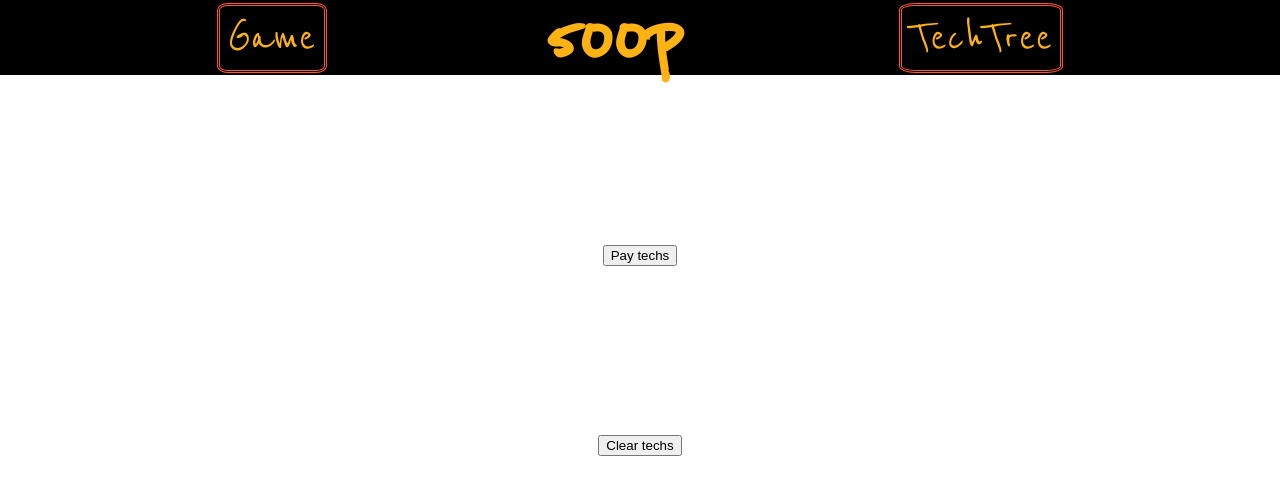
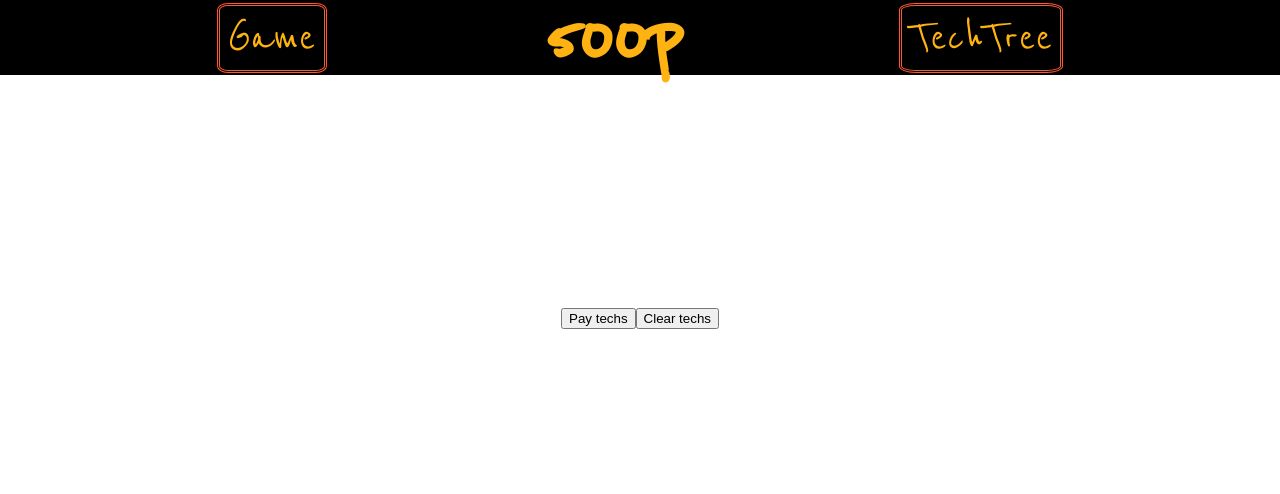
Before and after one commit to olandr/surrender-jam2021, a React (Vite) app: page / in a window 1280 px wide. Shown: the top 494 px of the page. Built offline with nearby package versions, Linux system fonts and the light colour scheme.

Commit message:
Adds non-empty cart + styling for overdraft

```diff
--- a/src/tech/TechTree.jsx
+++ b/src/tech/TechTree.jsx
@@ -4,7 +4,7 @@ import Graph from "react-graph-vis";
 
 export const TechTree = (props) => {
   const [tree, setTree] = useState();
-  const [cart, setCart] = useState([]);
+  const [cart, setCart] = useState([0]);
   const [overdraft, setOverdraft] = useState(false);
   const [ruleAddition, setRuleAddition] = useState(0);
   useEffect(() => {
@@ -12,9 +12,7 @@ export const TechTree = (props) => {
   }, []);
 
   useEffect(() => {
-    console.log(props.rules);
     let ra = props.rules?.reduce((acc, next) => next.handle(acc), 0);
-    console.log(ra);
     setRuleAddition(ra);
   }, [props.rules]);
 
@@ -100,15 +98,22 @@ export const TechTree = (props) => {
     <>
       {tree && (
         <>
+          <div className="tech">
+            {overdraft && (
+              <div className="overdraft">YOU WILL OVERDRAFT YOUR ACCOUNT</div>
+            )}
+            <div style={{ display: "block" }}>
               <button onClick={checkout}>Pay techs</button>
               <button
                 onClick={() => {
-              setCart([]);
+                  setCart([0]);
                   setOverdraft(false);
                 }}
               >
                 Clear techs
               </button>
+            </div>
+          </div>
           <Graph
             id="tech-graph"
             graph={tree}
```
Lines whose indentation alone changed are shown as unchanged.
